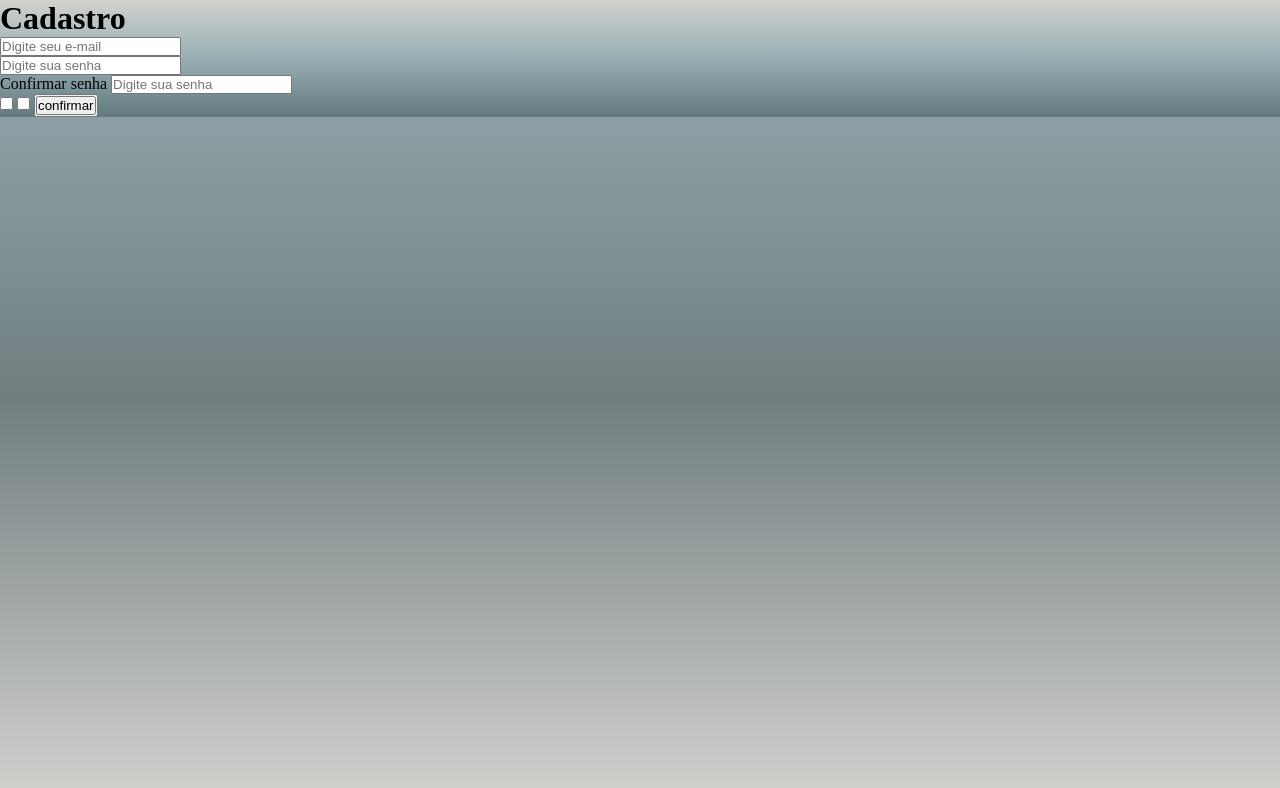
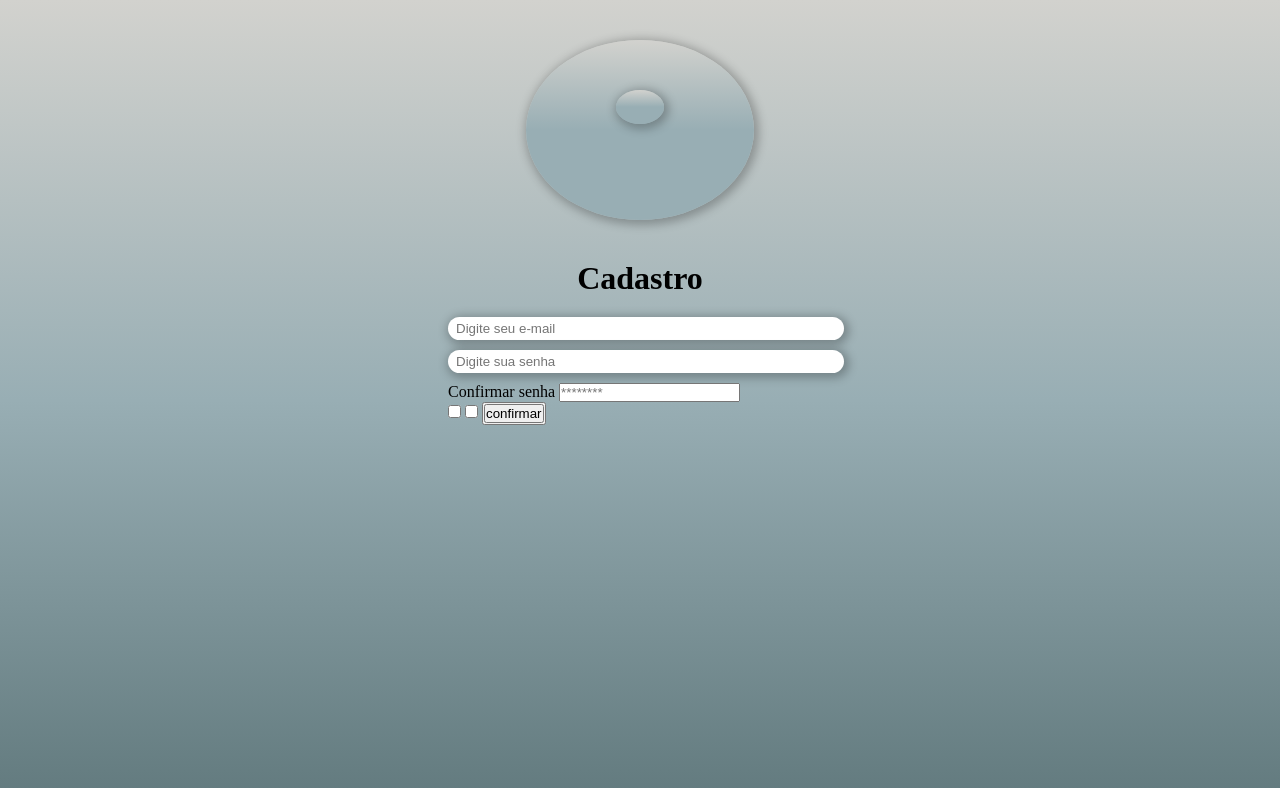
Before and after one commit to olavoneves/Login, a plain HTML site: page cadastro.html in a window 1280 px wide. Drawn offline with Linux system fonts and the light colour scheme.

Commit message:
configs de elipse, titulos e formulario

```diff
--- a/cadastro.html
+++ b/cadastro.html
@@ -9,25 +9,27 @@
 </head>
 
 <body>
-    <div class="cadastro">
-        <div class="elipse_titulo"></div>
-        <h1>Cadastro</h1>
-        <label for="email">
-            <input type="email" name="email" id="email" placeholder="Digite seu e-mail">
-        </label> <br>
-        <label for="senha">
-            <input type="password" name="senha" id="senha" placeholder="Digite sua senha">
-        </label> <br>
-        <label for="confirmar_senha">Confirmar senha
-            <input type="password" name="confirmar_senha" id="confirmar_senha" placeholder="Digite sua senha">
+    <div class="cadastro_page">
+        <div class="elipse_titulo_cadastro">
+            <div class="elipse_subtitulo">
+
+            </div>
+        </div>
+        <h1 class="cadastro">Cadastro</h1>
+        <div class="form">
+            <input type="email" name="email" id="email" placeholder="Digite seu e-mail"> <br>
+            <input type="password" name="senha" id="senha" placeholder="Digite sua senha"> <br>
+        <label for="confirmar_senha" class="confirmar_senha">Confirmar senha
+            <input type="password" name="confirmar_senha" id="confirmar_senha" placeholder="********">
         </label> <br>
         <label for="sms">
             <input type="checkbox" name="sms" id="sms">
             <input type="checkbox" name="sms" id="sms">
         </label>
         <button>
-            <input type="button" value="confirmar">
+            <a href="index.html"><input type="submit" value="confirmar"></a>
         </button>
+        </div>
     </div>
 </body>
 
--- a/style.css
+++ b/style.css
@@ -5,22 +5,77 @@
     padding: 0px;
 }
 
-body {
-    background: linear-gradient(to bottom, rgba(152, 174, 180, 1), rgba(113, 126, 128, 1), rgba(210, 210, 206, 1));
+html {
+    background: linear-gradient(to bottom, rgba(210, 210, 206, 1), rgba(152, 174, 180, 1), rgba(98, 122, 126, 1));
     background-repeat: no-repeat;
     height: 100vh;
 }
 
-div.login {
-    background: linear-gradient(to bottom, rgba(210, 210, 206, 1), rgba(152, 174, 180, 1), rgba(98, 122, 126, 1));
-    background-repeat: no-repeat;
+div.elipse_titulo {
+    background: linear-gradient(to bottom, rgba(210, 210, 206, 1), rgba(152, 174, 180, 1), rgba(152, 174, 180, 1));
+    margin: 40px auto;
+    padding: 50px;
+    box-shadow: 2px 2px 10px 3px rgba(0, 0, 0, 0.256);
+    height: 10vh;
+    width: 10vw;
+    border-radius: 50%;
 }
 
-div.cadastro {
-    background: linear-gradient(to bottom, rgba(210, 210, 206, 1), rgba(152, 174, 180, 1), rgba(98, 122, 126, 1));
-    background-repeat: no-repeat;
+div.elipse_titulo_cadastro {
+    background: linear-gradient(180deg, rgba(210, 210, 206, 1), rgba(152, 174, 180, 1), rgba(152, 174, 180, 1));
+    margin: 40px auto;
+    padding: 50px;
+    box-shadow: 2px 2px 10px 3px rgba(0, 0, 0, 0.256);
+    height: 10vh;
+    width: 10vw;
+    border-radius: 50%;
 }
 
-div.elipse_titulo {
+div.elipse_subtitulo {
     background: linear-gradient(to bottom, rgba(210, 210, 206, 1), rgba(152, 174, 180, 1), rgba(152, 174, 180, 1));
+    margin: auto;
+    padding: 5px;
+    box-shadow: 2px 2px 10px 3px rgba(0, 0, 0, 0.256);
+    height: 3vh;
+    width: 3vw;
+    border-radius: 50%;
 }
+
+.login {
+    text-align: center;
+    margin: 15px 0px 0px 0px;
+}
+
+.cadastro {
+    text-align: center;
+    margin-bottom: 20px;
+}
+
+div.form {
+    width: 30vw;
+    margin: auto;
+}
+
+#email {
+    background-color: white;
+    box-shadow: 2px 2px 10px 3px rgba(0, 0, 0, 0.25);
+    width: 30vw;
+    margin: 0px auto 10px auto;
+    border: none;
+    padding: 4px 4px 4px 8px;
+    border-radius: 40px;
+}
+
+#senha {
+    background-color: white;
+    box-shadow: 2px 2px 10px 3px rgba(0, 0, 0, 0.25);
+    width: 30vw;
+    margin: 0px auto 10px auto;
+    border: none;
+    padding: 4px 4px 4px 8px;
+    border-radius: 40px;
+}
+
+label.confirmar_senha {
+    background-color: rgba(0, 0, 0, 0);
+}
```
Also changed, not shown: index.html (+11 -15 lines).
